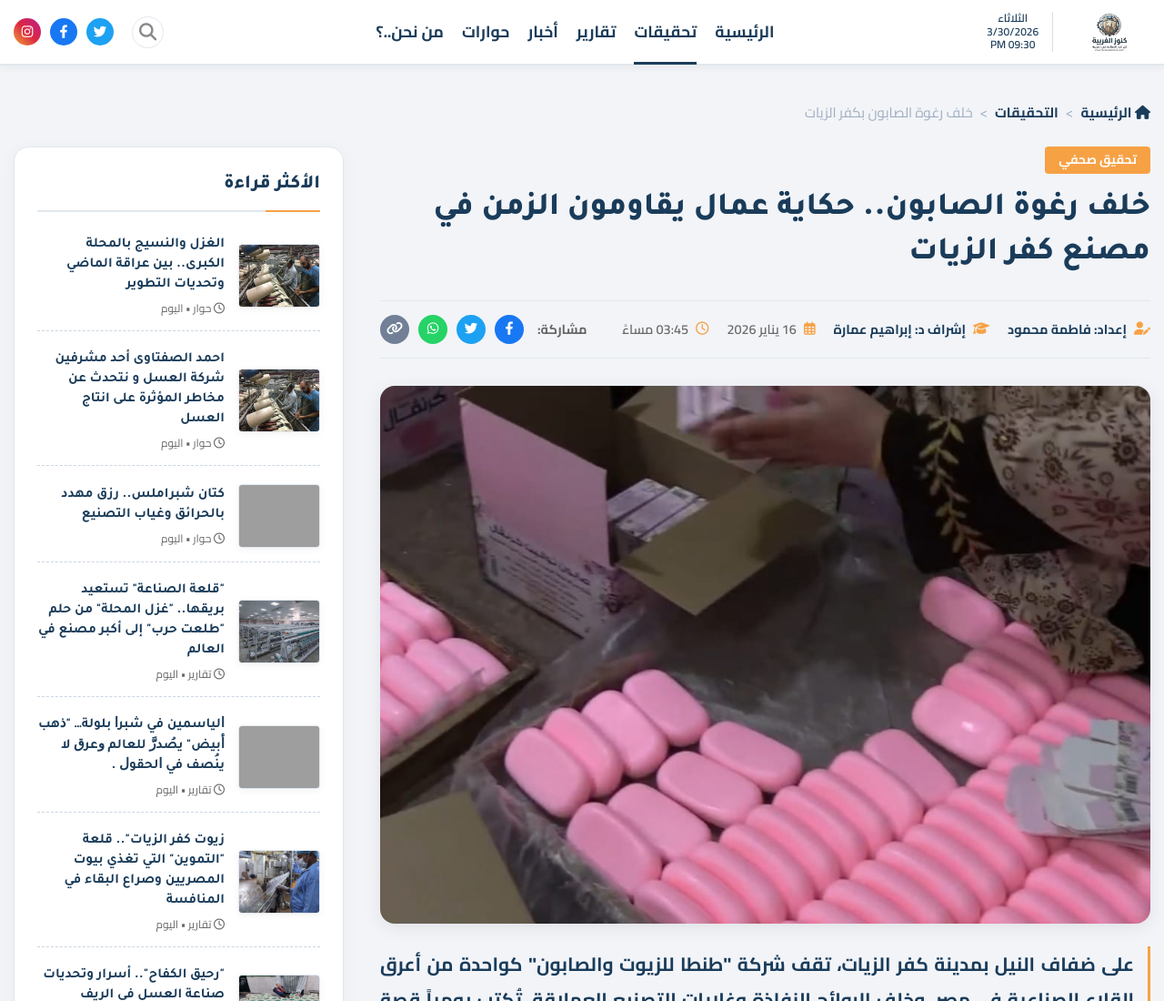
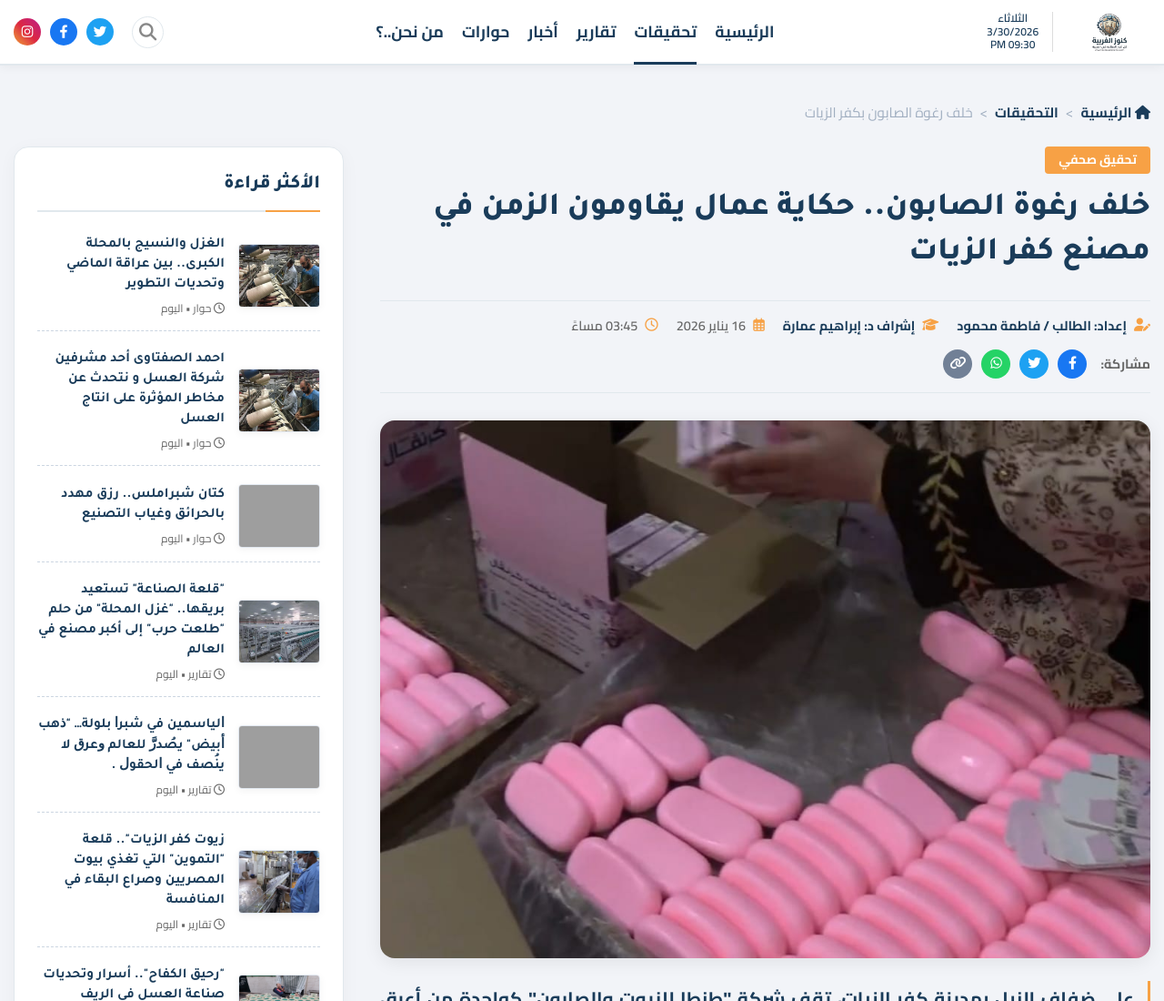
Before and after one commit to mohamedelawakey/work, a plain HTML site: page report_soap_factory.html in a window 1280 px wide. Shown: the top 1100 px of the page at 91% size. Drawn offline with Linux system fonts and the light colour scheme; grey boxes are pictures that could not be loaded.

Commit message:
Update soap factory article attribution to Fatma Mahmoud

```diff
--- a/report_soap_factory.html
+++ b/report_soap_factory.html
@@ -32,7 +32,7 @@
             </div>
             <div class="article-meta-bar">
               <div class="meta-info">
-                <div class="meta-item author"><i class="fa-solid fa-user-pen"></i><span>إعداد: فاطمة محمود</span></div>
+                <div class="meta-item author"><i class="fa-solid fa-user-pen"></i><span>إعداد: الطالب / فاطمة محمود</span></div>
                 <div class="meta-item author"><i class="fa-solid fa-graduation-cap"></i><span>إشراف د: إبراهيم عمارة</span></div>
                 <div class="meta-item"><i class="fa-regular fa-calendar-days"></i><span>16 يناير 2026</span></div>
                 <div class="meta-item"><i class="fa-regular fa-clock"></i><span>03:45 مساءً</span></div>
```
